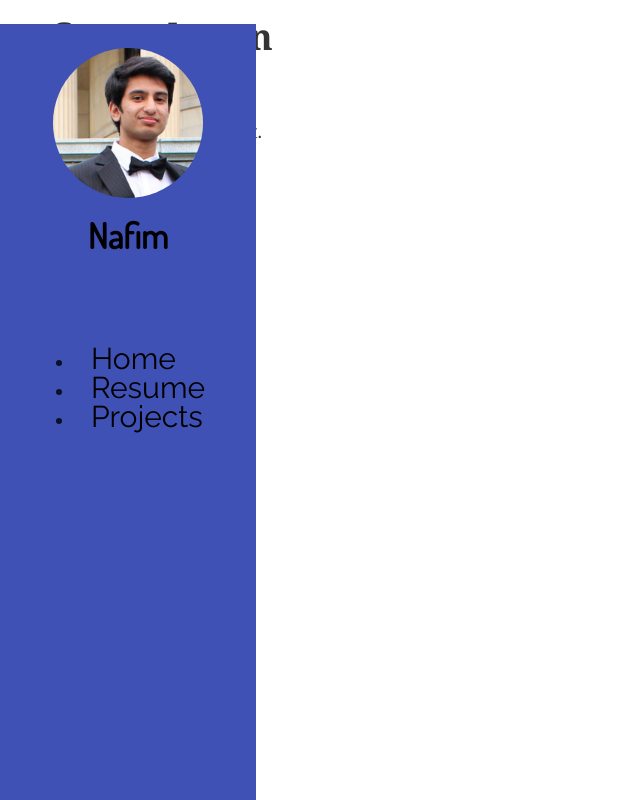
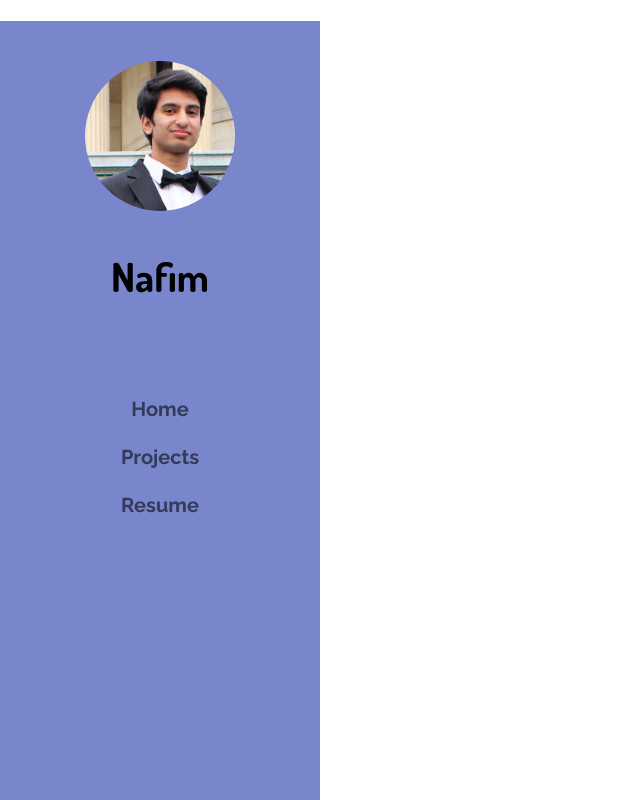
Before and after one commit to nafim/personal-site, a Gatsby site: page / in a window 1280 px wide. Shown: the whole page, without its empty margins (0-640 px from the left). Built offline with nearby package versions, Linux system fonts and the light colour scheme; Gatsby itself is replaced by a stand-in of ours.

Commit message:
added styling to nav

```diff
--- a/plugins/mui-theme/theme/index.js
+++ b/plugins/mui-theme/theme/index.js
@@ -3,7 +3,10 @@ import { createMuiTheme } from '@material-ui/core/styles';
 export default createMuiTheme({
     palette: {
         primary: {
-            main: '#eeeeee',
+            main: '#f5f5f5',
+        },
+        secondary: {
+            main: '#ff7043',
         },
     },
 });
--- a/src/components/NavBar/NavBar.tsx
+++ b/src/components/NavBar/NavBar.tsx
@@ -7,8 +7,9 @@ const useStyles = makeStyles((theme) => ({
   headerBar: {
     [theme.breakpoints.up("xs")]: {
       height: '100%',
-      width: '20%',
-      backgroundColor: theme.palette.primary.main,
+      width: '25%',
+      maxWidth: '350px',
+      backgroundColor: theme.palette.primary.light,
       position: 'fixed',
       display: 'flex',
       flexDirection: 'column',
@@ -16,14 +17,14 @@ const useStyles = makeStyles((theme) => ({
     },
     [theme.breakpoints.down("sm")]: {
       width: '100%',
-      backgroundColor: theme.palette.primary.main,
+      backgroundColor: theme.palette.primary.light,
       position: 'relative'
     },
   },
   profileImage: {
     [theme.breakpoints.up("xs")]: {
       width: '150px',
-      margin: theme.spacing(3, 2, 3)
+      margin: theme.spacing(5, 2, 5)
     },
     [theme.breakpoints.down("sm")]: {
       width: '50px',
@@ -34,19 +35,26 @@ const useStyles = makeStyles((theme) => ({
     fontFamily: 'Dosis',
     color: 'black',
     textDecoration: 'none',
-    fontSize: '35px',
+    fontSize: '40px',
     fontWeight: 1000
   },
   navLinks: {
-    margin: theme.spacing(10, 2, 2)
+    margin: theme.spacing(10, 2, 2),
+    display: 'flex',
+    flexDirection: 'column',
+    alignItems: 'center'
   },
   navLink: {
     fontFamily: 'Raleway',
-    color: 'black',
-    fontSize: '30px',
-    fontWeight: 400,
+    color: '#00000091',
+    fontSize: '20px',
+    fontWeight: 700,
     textDecoration: 'none',
-    margin: theme.spacing(2, 2, 5)
+    margin: theme.spacing(2, 2, 1),
+    transition: 'all 0.2s ease',
+    '&:hover': {
+      color: theme.palette.secondary.main
+    },
   },
 }));
 
@@ -68,8 +76,6 @@ const Header = ({ siteTitle }: HeaderProps) => {
         Nafim
       </Link>
       <nav className={classes.navLinks}>
-      <ul>
-        <li>
         <Link
           to="/"
           className={classes.navLink}
@@ -77,8 +83,13 @@ const Header = ({ siteTitle }: HeaderProps) => {
         >
           Home
         </Link>
-        </li>
-        <li>
+        <Link
+          to="/"
+          className={classes.navLink}
+
+        >
+          Projects
+        </Link>
         <Link
           to="/"
           className={classes.navLink}
@@ -86,17 +97,6 @@ const Header = ({ siteTitle }: HeaderProps) => {
         >
           Resume
         </Link>
-        </li>
-        <li>
-          <Link
-            to="/"
-            className={classes.navLink}
-
-          >
-            Projects
-          </Link>
-        </li>
-      </ul>
       </nav>
     </aside>
   );
--- a/src/components/layout.css
+++ b/src/components/layout.css
@@ -1,8 +1,3 @@
-html {
-  -ms-text-size-adjust: 100%;
-  -webkit-text-size-adjust: 100%;
-  font: 112.5%/1.45em georgia, serif, sans-serif;
-}
 body {
   margin: 0;
   -webkit-font-smoothing: antialiased;
--- a/src/components/layout.tsx
+++ b/src/components/layout.tsx
@@ -2,8 +2,8 @@ import React, {ReactNode} from "react";
 import { useStaticQuery, graphql } from "gatsby";
 
 // import fonts
-import "fontsource-dosis";
-import "fontsource-raleway";
+import "fontsource-dosis/700.css";
+import "fontsource-raleway/700.css";
 
 import NavBar from "./NavBar/NavBar"
 import "./layout.css"
@@ -26,9 +26,9 @@ const Layout = ({ children }: LayoutProps) => {
   const siteTitle: string = data.site.siteMetadata?.title || `Title`;
 
   return (
-    <>
+    <div>
       <NavBar siteTitle={siteTitle} />
-      <div>
+      <div style={{width: '75%'}}>
         <main>{children}</main>
         <footer
           style={{
@@ -38,7 +38,7 @@ const Layout = ({ children }: LayoutProps) => {
           © {new Date().getFullYear()} Nafim Rahman
         </footer>
       </div>
-    </>
+    </div>
   )
 }
 
```
Lines whose indentation alone changed are shown as unchanged.
